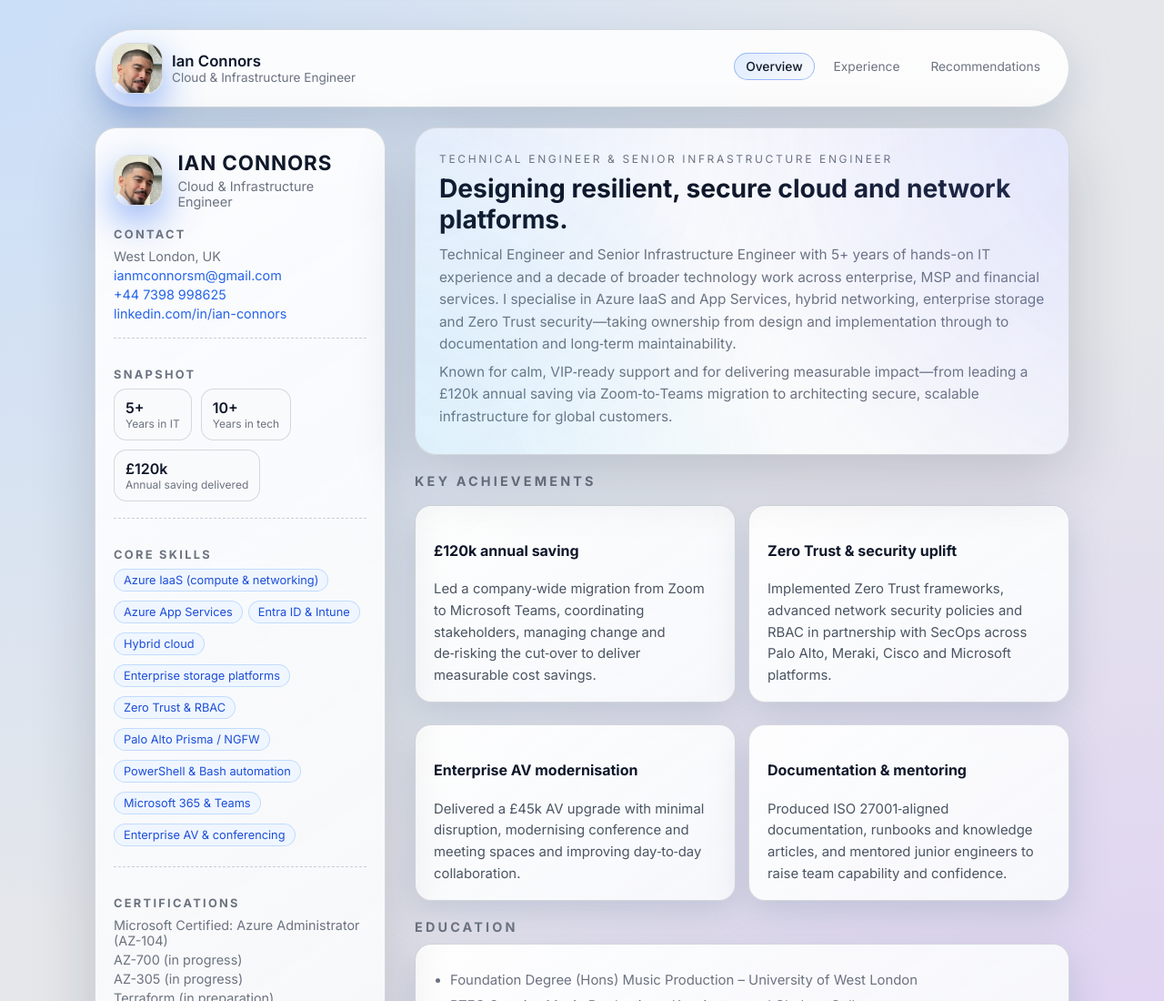
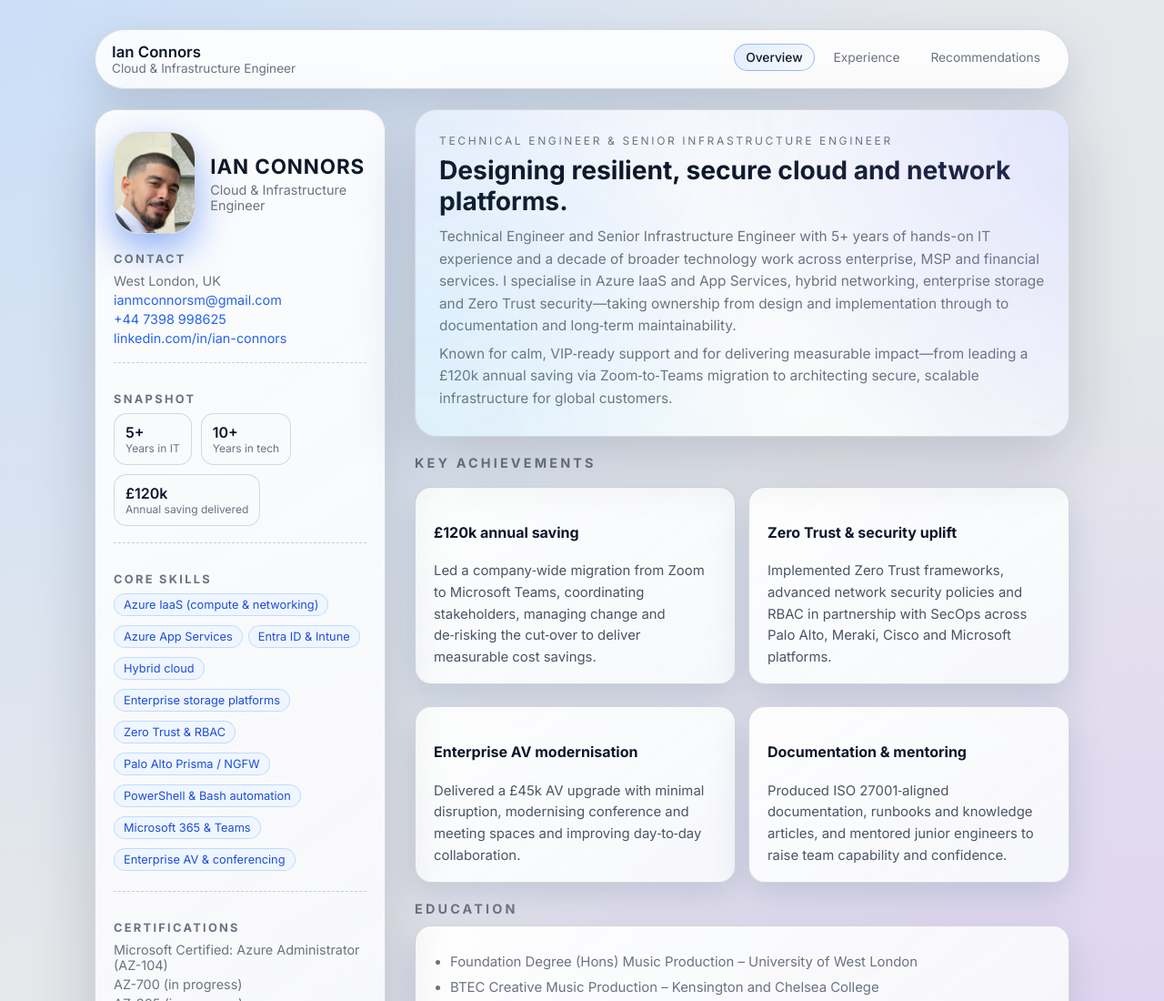
Before and after one commit to ICITPROJ/Resume, a website: page index.html in a window 1280 px wide. Shown: the top 1100 px of the page at 91% size. Drawn offline with Linux system fonts and the light colour scheme.

Commit message:
update image size etc

```diff
--- a/index.html
+++ b/index.html
@@ -21,7 +21,6 @@
     <div class="site-shell">
       <header class="site-header">
         <div class="site-header-main">
-          <img src="profile.png" alt="Ian Connors" class="avatar" />
           <div>
             <div class="site-header-name">Ian Connors</div>
             <div class="site-header-role">Cloud &amp; Infrastructure Engineer</div>
--- a/styles.css
+++ b/styles.css
@@ -141,6 +141,12 @@ a:hover {
   display: block;
   box-shadow: 0 16px 40px rgba(37, 99, 235, 0.5);
   object-fit: cover;
+}
+
+.sidebar .avatar {
+  width: 112px;
+  height: 112px;
+  border-radius: 28px;
 }
 
 .name {
```
Also changed, not shown: experience.html (+0 -1 lines), recommendations.html (+0 -1 lines).
